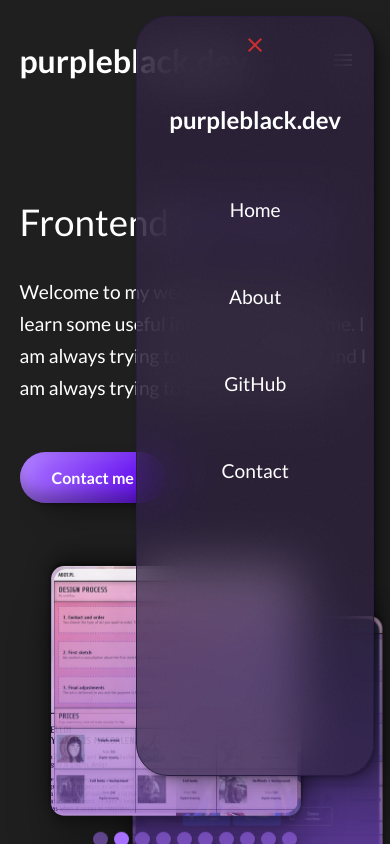
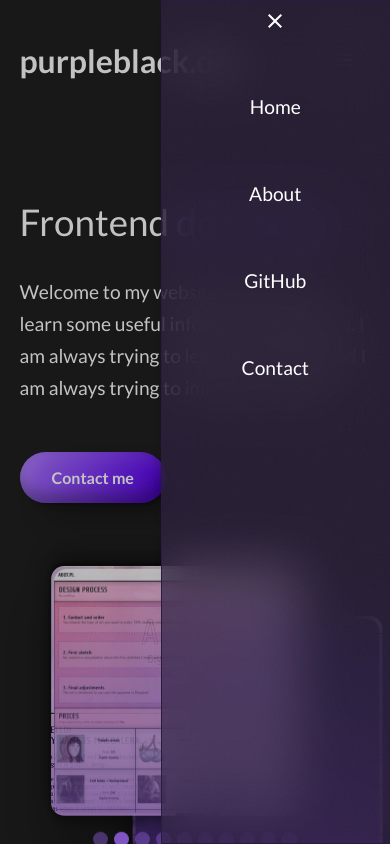
Before and after one commit to goodideagiver/purple-dev-react, a React (Create React App) app: page / in a window 390 px wide. Both pictures are taken after a click on the button 342 px from the left and 60 px from the top of the page. Shown: the top 844 px of the page. Built offline with nearby package versions, Linux system fonts and the light colour scheme.

Commit message:
Adjust mobile nav styles and responsiveness

```diff
--- a/src/components/UI/navMenu/NavMenu/NavMenu.js
+++ b/src/components/UI/navMenu/NavMenu/NavMenu.js
@@ -14,7 +14,7 @@ const NavMenu = ({ menuClose, show }) => {
 				exitActive: styles.closed,
 			}}
 		>
-			<DesktopNavMenu onMenuClose={menuClose} />
+			<DesktopNavMenu onMenuClose={menuClose} show={show} />
 		</CSSTransition>
 	);
 };
--- a/src/components/UI/navMenu/NavMenu/NavMenu.module.css
+++ b/src/components/UI/navMenu/NavMenu/NavMenu.module.css
@@ -21,7 +21,7 @@
 		transform: translateX(0);
 	}
 	100% {
-		transform: scale(0.98);
+		transform: translate(100%);
 		opacity: 0;
 	}
 }
--- a/src/components/UI/navMenu/desktopNavMenu/Backdrop.js
+++ b/src/components/UI/navMenu/desktopNavMenu/Backdrop.js
@@ -1,10 +1,17 @@
+import { CSSTransition } from 'react-transition-group';
 import styles from './desktopNavMenu.module.css';
 
-export const Backdrop = ({ backdropClickHandler }) => {
+export const Backdrop = ({ backdropClickHandler, show }) => {
 	return (
-		<div
-			onClick={backdropClickHandler}
-			className={`${styles.backdrop} ${styles['backdrop-show']}`}
-		/>
+		<CSSTransition
+			in={show}
+			timeout={300}
+			classNames={{
+				enterActive: styles['backdrop-show'],
+				exitActive: styles['backdrop-hide'],
+			}}
+		>
+			<div onClick={backdropClickHandler} className={styles.backdrop} />
+		</CSSTransition>
 	);
 };
--- a/src/components/UI/navMenu/desktopNavMenu/DesktopNavMenu.js
+++ b/src/components/UI/navMenu/desktopNavMenu/DesktopNavMenu.js
@@ -2,11 +2,11 @@ import ReactDOM from 'react-dom';
 import { Backdrop } from './Backdrop';
 import { NavContent } from './NavContent';
 
-const DesktopNavMenu = ({ onMenuClose }) => {
+const DesktopNavMenu = ({ onMenuClose, show }) => {
 	return ReactDOM.createPortal(
 		<>
 			<NavContent onMenuClose={onMenuClose} />
-			<Backdrop backdropClickHandler={onMenuClose} />
+			<Backdrop backdropClickHandler={onMenuClose} show={show} />
 		</>,
 		document.getElementById('overlay-root')
 	);
--- a/src/components/UI/navMenu/desktopNavMenu/NavContent.js
+++ b/src/components/UI/navMenu/desktopNavMenu/NavContent.js
@@ -1,18 +1,15 @@
 import NavButtons from '../../navButtons/NavButtons';
 import styles from './desktopNavMenu.module.css';
 import { MdClose } from 'react-icons/md';
-import Button from '../../button/Button';
 import { useLockBodyScroll } from '../../../../hooks/useLockBodyScroll';
 
 export const NavContent = ({ onMenuClose }) => {
 	useLockBodyScroll();
 	return (
-		<div className={`${styles.desktopNav} ${styles.show} ${'acrylic'}`}>
-			<Button className={styles.close} onClick={onMenuClose} variant='nav'>
+		<div className={`${styles.desktopNav} ${'acrylic'}`}>
+			<button className={styles.close} onClick={onMenuClose}>
 				<MdClose />
-			</Button>
-			<h2 className={styles.title}>purpleblack.dev</h2>
-			{/* <div className={styles.separator} /> */}
+			</button>
 			<nav>
 				<ul className={styles.btnContainer}>
 					<NavButtons onClick={onMenuClose} />
--- a/src/components/UI/navMenu/desktopNavMenu/desktopNavMenu.module.css
+++ b/src/components/UI/navMenu/desktopNavMenu/desktopNavMenu.module.css
@@ -1,6 +1,6 @@
 .desktopNav {
 	position: fixed;
-	height: 90%;
+	height: 100%;
 	right: 0;
 	top: 0;
 	display: flex;
@@ -8,12 +8,11 @@
 	background: var(--color-secondary);
 	z-index: 6000;
 	gap: 1rem;
-	margin: 1rem;
-	border-radius: 2rem;
 	overflow: hidden;
 }
 
-.btnContainer {
+.btnContainer,
+.desktopNav nav {
 	height: 100%;
 	overflow-y: auto;
 	display: flex;
@@ -41,28 +40,42 @@
 	background-color: rgba(0, 0, 0, 0.1);
 }
 
+.close {
+	color: var(--btn-danger);
+	border-radius: 0;
+	font-size: 1.5rem;
+	padding: 0.5rem;
+	background-color: transparent;
+	border: 0;
+}
+
 .backdrop {
 	position: fixed;
 	width: 100%;
 	height: 100%;
 	top: 0;
 	left: 0;
-	background-color: rgba(0, 0, 0, 0);
+	background-color: rgba(135, 44, 44, 0.458);
 	z-index: 5000;
-}
-
-.close {
-	color: var(--btn-danger);
-	border-radius: 0;
-	font-size: 1.5rem;
-}
-
-.close * {
-	color: var(--btn-danger);
+	transition: opacity 0.3s ease-in-out;
+	animation: backdropReveal 0.3s ease-in-out forwards;
 }
 
 .backdrop-show {
-	animation: backdrop-anim 0.3s forwards;
+	animation: backdropReveal 0.3s ease-in-out forwards;
+}
+
+.backdrop-hide {
+	animation: backdrop-anim 0.3s forwards reverse;
+}
+
+@keyframes backdropReveal {
+	0% {
+		opacity: 0;
+	}
+	100% {
+		opacity: 1;
+	}
 }
 
 @keyframes backdrop-anim {
@@ -70,7 +83,7 @@
 		opacity: 0;
 	}
 	to {
-		opacity: 0;
+		opacity: 1;
 	}
 }
 
--- a/src/components/content/home/welcome/WelcomeImages.js
+++ b/src/components/content/home/welcome/WelcomeImages.js
@@ -60,6 +60,7 @@ export const WelcomeImages = () => {
 				<div className={classes.dots}>
 					{images.map((el, index) => (
 						<button
+							key={index}
 							data-active={index === activeImageIndex}
 							onClick={() => setActiveImageIndex(index)}
 							disabled={isInputBlocked}
```
